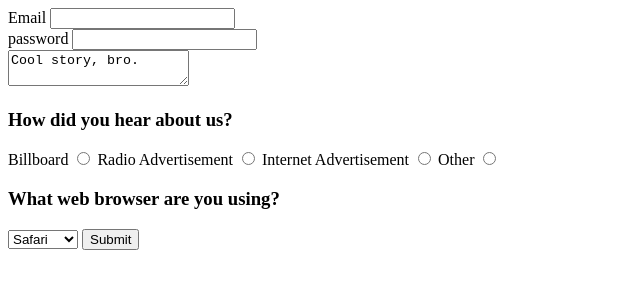
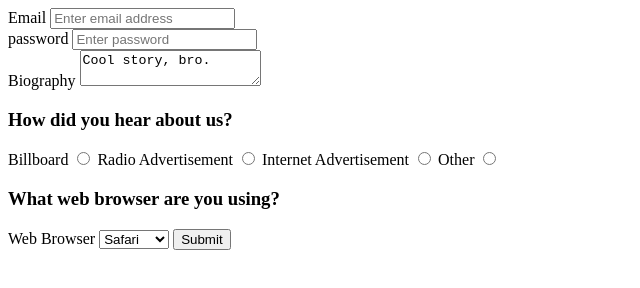
Before and after one commit to 5T0P5331N6M3/codeup-web-exercises, a plain HTML site: page html/forms.html in a window 1280 px wide. Shown: the whole page, without its empty margins (0-640 px from the left). Drawn offline with Linux system fonts and the light colour scheme.

Commit message:
updated Forms HTML

```diff
--- a/html/forms.html
+++ b/html/forms.html
@@ -8,12 +8,13 @@
 <form method="POST" action="https://request-inspector.glitch.me/">
 <!--Create text fields for email/password w/ appropriate placeholder values-->
     <label for="email">Email</label>
-    <input id="email" name="email" type="text">
+    <input id="email" name="email" type="text" placeholder="Enter email address">
     <br>
     <label>password</label>
-    <input id="password" name="password" type="text">
+    <input id="password" name="password" type="text" placeholder="Enter password">
     <br>
-    <textarea name="comment">Cool story, bro.</textarea>
+    <label for="bio">Biography</label>
+    <textarea id="bio" name="comment">Cool story, bro.</textarea>
     <br>
     <h3>How did you hear about us?</h3>
     <label for="billboard">
@@ -29,19 +30,14 @@
         Other <input id="other" type="radio" name="How did you hear about us?" value="other">
     </label>
     <h3>What web browser are you using?</h3>
-    <select name="web browser">
+<!--Didn't add label-->
+    <label for="web browser">Web Browser</label>
+    <select id="web browser">
         <option value="Apple">Safari</option>
         <option value="Google">Chrome</option>
         <option value="Mozilla">FireFox</option>
     </select>
     <button type="submit">Submit</button>
 </form>
-<!--
-Bonus
-To configure your forms to send you an email, sign up for the free plan on El Formo.
-El Formo will provide you a URL for your form's action attribute.
-When you use this action, the El Formo service will email you each form submission.
-This is a great way to get forms working online super quick!-->
-</form>
 </body>
 </html>
```
